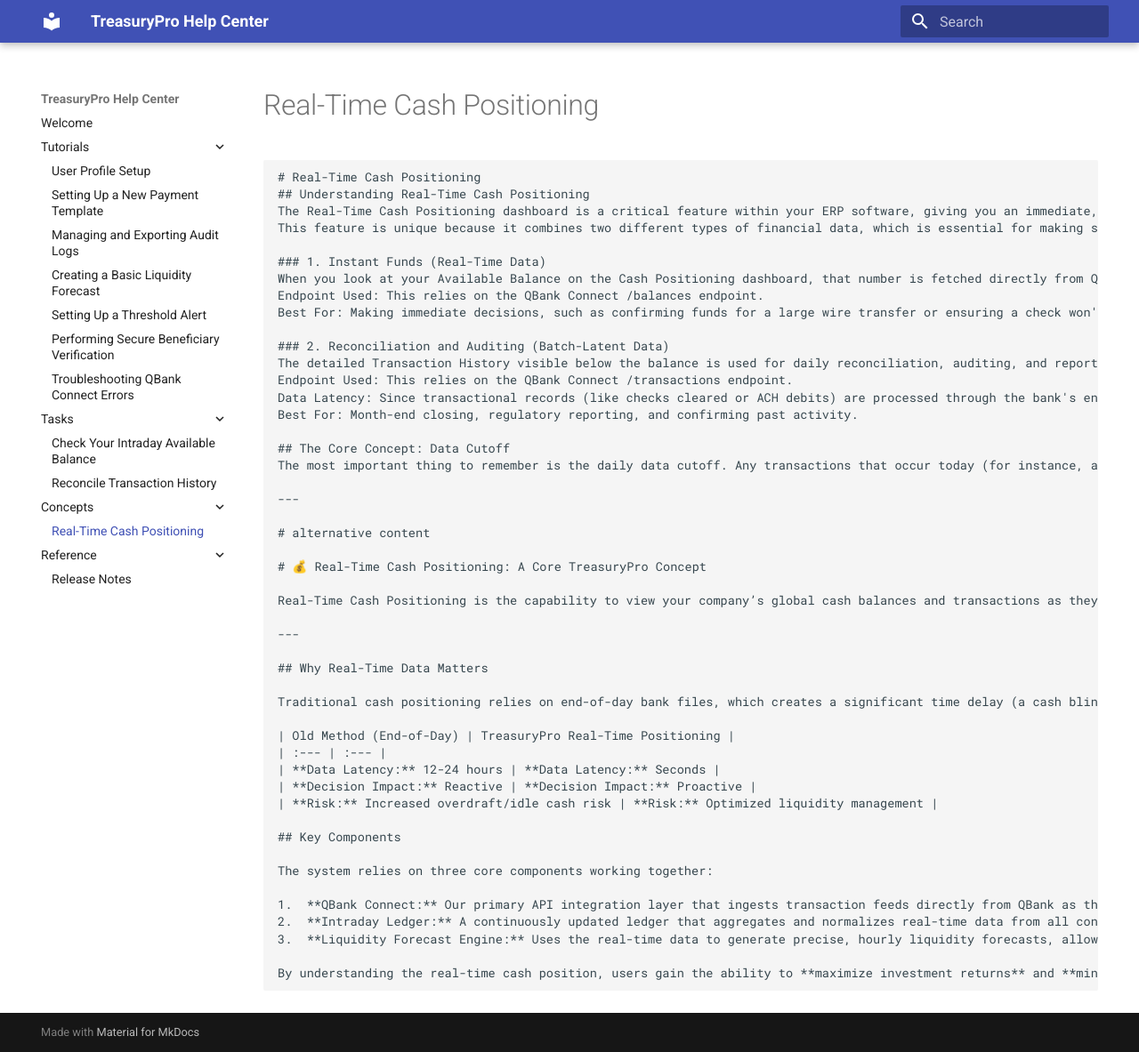
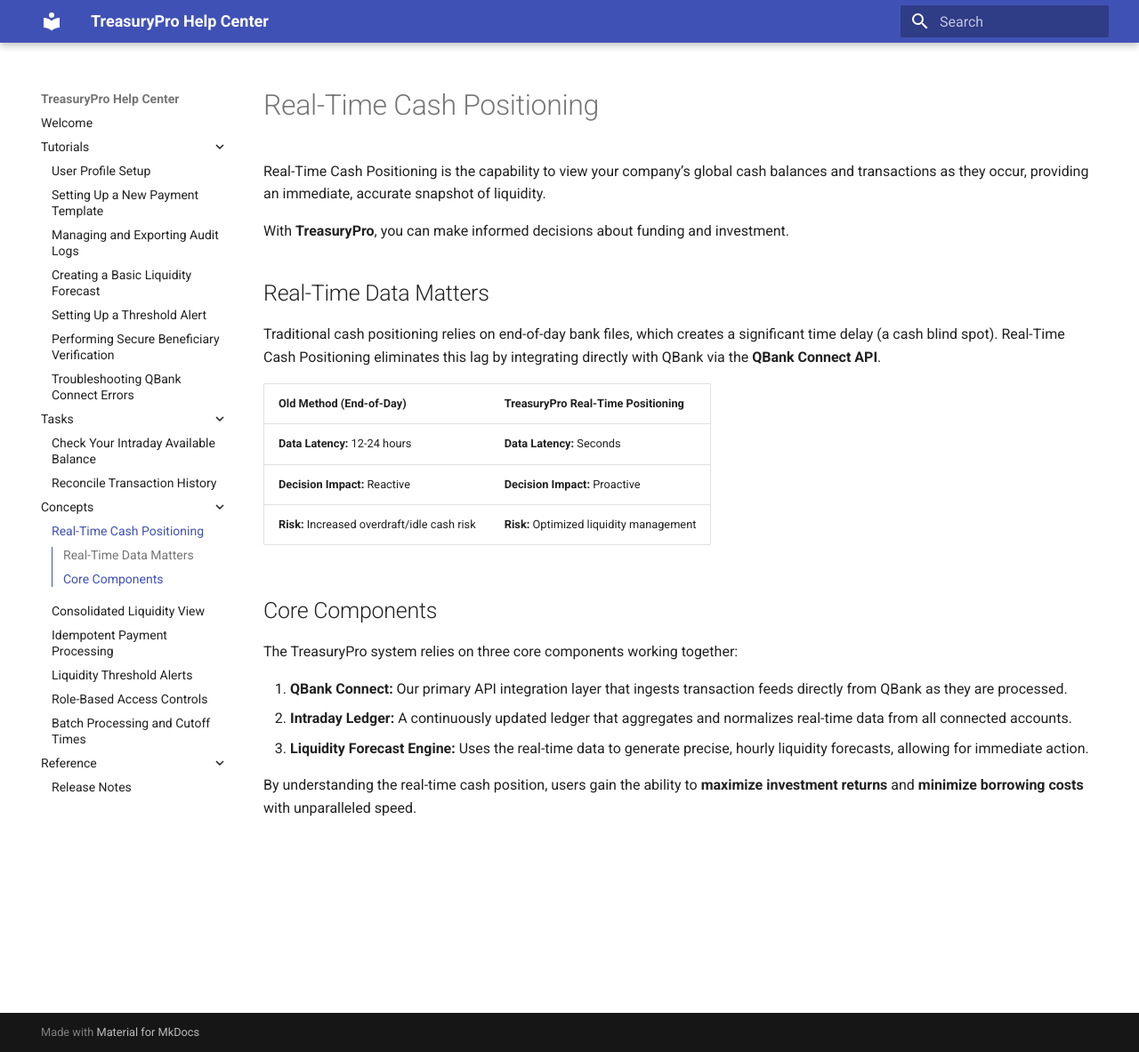
Before and after one commit to aitechnicalwriter/treasurypro-docs, an MkDocs documentation site: the page built from docs/Concepts/01_real_time_cash_positioning.md, in a window 1280 px wide and 1183 px high. Shown: the whole window at 89% size. Built offline with MkDocs 1.6.1 and Material for MkDocs 9.7.7, drawn with Linux system fonts in a browser that asks for light colours.

Commit message:
Add new Concepts documents to mkdocs nav

````diff
--- a/docs/Concepts/01_real_time_cash_positioning.md
+++ b/docs/Concepts/01_real_time_cash_positioning.md
@@ -1,36 +1,12 @@
-```markdown
 # Real-Time Cash Positioning
-## Understanding Real-Time Cash Positioning
-The Real-Time Cash Positioning dashboard is a critical feature within your ERP software, giving you an immediate, accurate view of your company's available funds across all QBank accounts.
-This feature is unique because it combines two different types of financial data, which is essential for making smart intraday decisions:
 
-### 1. Instant Funds (Real-Time Data)
-When you look at your Available Balance on the Cash Positioning dashboard, that number is fetched directly from QBank's core system the moment you refresh the page.
-Endpoint Used: This relies on the QBank Connect /balances endpoint.
-Best For: Making immediate decisions, such as confirming funds for a large wire transfer or ensuring a check won't cause an overdraft. This data is the most current and can be refreshed multiple times per hour.
+Real-Time Cash Positioning is the capability to view your company’s global cash balances and transactions as they occur, providing an immediate, accurate snapshot of liquidity.
 
-### 2. Reconciliation and Auditing (Batch-Latent Data)
-The detailed Transaction History visible below the balance is used for daily reconciliation, auditing, and reporting.
-Endpoint Used: This relies on the QBank Connect /transactions endpoint.
-Data Latency: Since transactional records (like checks cleared or ACH debits) are processed through the bank's end-of-day batch processing, the history you view is updated only once per day, typically after 1:00 am (the nightly cutoff).
-Best For: Month-end closing, regulatory reporting, and confirming past activity.
+With **TreasuryPro**, you can make informed decisions about funding and investment.
 
-## The Core Concept: Data Cutoff
-The most important thing to remember is the daily data cutoff. Any transactions that occur today (for instance, an ACH payment initiated this morning) will not appear in your detailed Transaction History until tomorrow morning after the nightly data synchronization. The only way to see today's impact is through the Available Balance figure.
+## Real-Time Data Matters
 
----
-
-# alternative content
-
-# 💰 Real-Time Cash Positioning: A Core TreasuryPro Concept
-
-Real-Time Cash Positioning is the capability to view your company’s global cash balances and transactions as they occur, providing an immediate, accurate snapshot of liquidity. This is fundamental to **TreasuryPro's** value proposition, allowing treasury professionals to make informed decisions about funding and investment quickly.
-
----
-
-## Why Real-Time Data Matters
-
-Traditional cash positioning relies on end-of-day bank files, which creates a significant time delay (a cash blind spot). Real-Time Cash Positioning eliminates this lag by integrating directly with QBank and other financial institutions via the **QBank Connect API**.
+Traditional cash positioning relies on end-of-day bank files, which creates a significant time delay (a cash blind spot). Real-Time Cash Positioning eliminates this lag by integrating directly with QBank via the **QBank Connect API**.
 
 | Old Method (End-of-Day) | TreasuryPro Real-Time Positioning |
 | :--- | :--- |
@@ -38,13 +14,12 @@
 | **Decision Impact:** Reactive | **Decision Impact:** Proactive |
 | **Risk:** Increased overdraft/idle cash risk | **Risk:** Optimized liquidity management |
 
-## Key Components
+## Core Components
 
-The system relies on three core components working together:
+The TreasuryPro system relies on three core components working together:
 
 1.  **QBank Connect:** Our primary API integration layer that ingests transaction feeds directly from QBank as they are processed.
 2.  **Intraday Ledger:** A continuously updated ledger that aggregates and normalizes real-time data from all connected accounts.
 3.  **Liquidity Forecast Engine:** Uses the real-time data to generate precise, hourly liquidity forecasts, allowing for immediate action.
 
 By understanding the real-time cash position, users gain the ability to **maximize investment returns** and **minimize borrowing costs** with unparalleled speed.
-```
--- a/mkdocs.yml
+++ b/mkdocs.yml
@@ -23,6 +23,11 @@
     - Reconcile Transaction History: Tasks/03_reconcile_transaction_history.md
   - Concepts:
     - Real-Time Cash Positioning: Concepts/01_real_time_cash_positioning.md
+    - Consolidated Liquidity View: Concepts/02_consolidated_liquidity_view.md
+    - Idempotent Payment Processing: Concepts/03_idempotent_payment_processing.md
+    - Liquidity Threshold Alerts: Concepts/04_liquidity_threshold_alerts.md
+    - Role-Based Access Controls: Concepts/05_role_based_access_controls.md
+    - Batch Processing and Cutoff Times: Concepts/06_batch_processing_and_cutoff_times.md
   - Reference:
     - Release Notes: Reference/treasurypro_release_notes.md
 
````
Also changed, not shown: docs/Concepts/02_consolidated_liquidity_view.md (added, +11 -0 lines), docs/Concepts/03_idempotent_payment_processing.md (added, +13 -0 lines), docs/Concepts/04_liquidity_threshold_alerts.md (added, +21 -0 lines), docs/Concepts/05_role_based_access_controls.md (added, +16 -0 lines), docs/Concepts/06_batch_processing_and_cutoff_times.md (added, +17 -0 lines).
